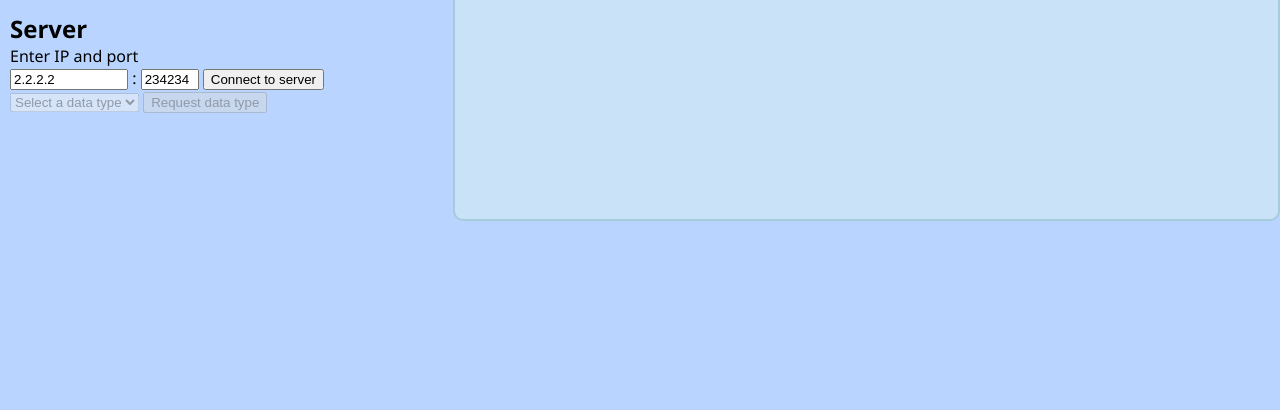
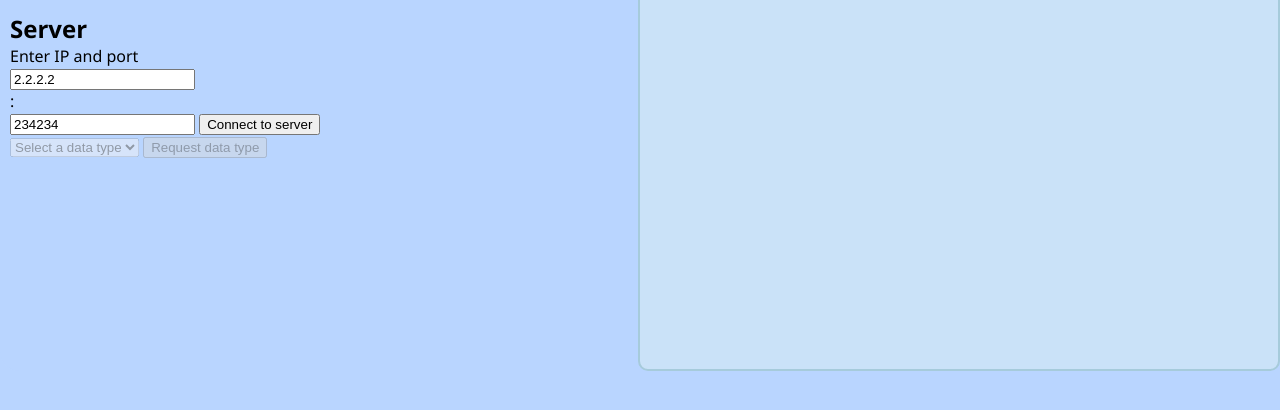
Before and after one commit to planT-444/DERMS-ui, a website: page src/old-stuff/indexOld.html in a window 1280 px wide. Shown: the part 88-498 px from the top of the page. Drawn offline with nearby package versions, Linux system fonts and the light colour scheme; files that its build step writes are made by us from their sources; files whose address does not match are found by name.

Commit message:
formatting changes

```diff
--- a/src/front-end/main.css
+++ b/src/front-end/main.css
@@ -25,17 +25,13 @@ p {
     margin:0px;
 }
 
-.sorted-column::after {
+/* .sorted-column::after {
     content: "↓";
 }
 
 .sorted-column-reverse::after {
     content: "￪";
-}
-
-#colon {
-    display: inline;
-}
+} */
 
 #content-container {
     display: flex;
@@ -47,22 +43,14 @@ p {
 #input-container {
     background-color: rgb(185, 213, 255);
     padding: 10px;
-    width: 35%;
+    width: 50%;
     border-bottom-left-radius: 20px;
 
 }
 
-#server-ip {
-    width: 110px;
-}
-
-#server-port {
-    width: 50px;
-}
-
 #log-container {
-    width: 65%;
-    height:200px;
+    width: 50%;
+    height:350px;
     padding: 10px;
     border: 2px solid #a6cbdb;
     border-bottom-right-radius: 10px;
--- a/src/server.js
+++ b/src/server.js
@@ -30,7 +30,6 @@ app.get('/', (req, res) => {
 
 app.get('/data', async (req, res) => {
     console.log("I HAF RRECEIVED YOUR REQUEST")
-    const dummyData = [1,2,3]
     res.json(await getColumnMajorData("load_data"))
 
 })
```
Also changed, not shown: src/front-end/index.html (+3 -2 lines).
